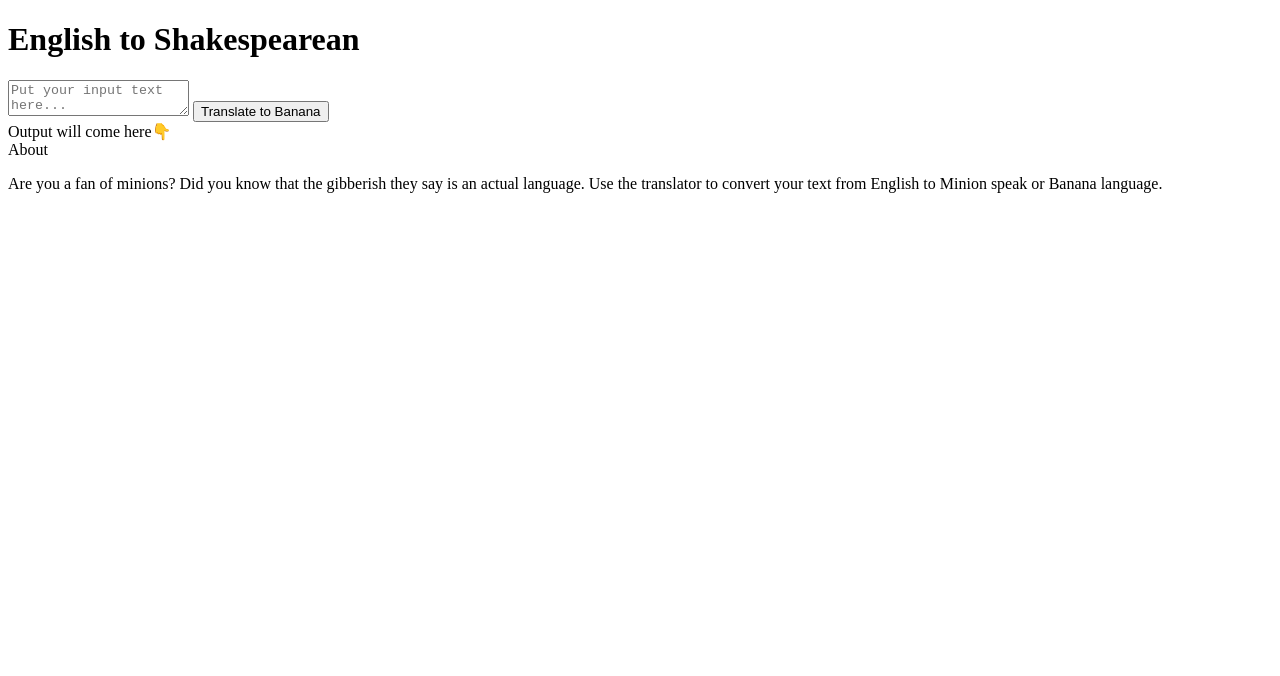
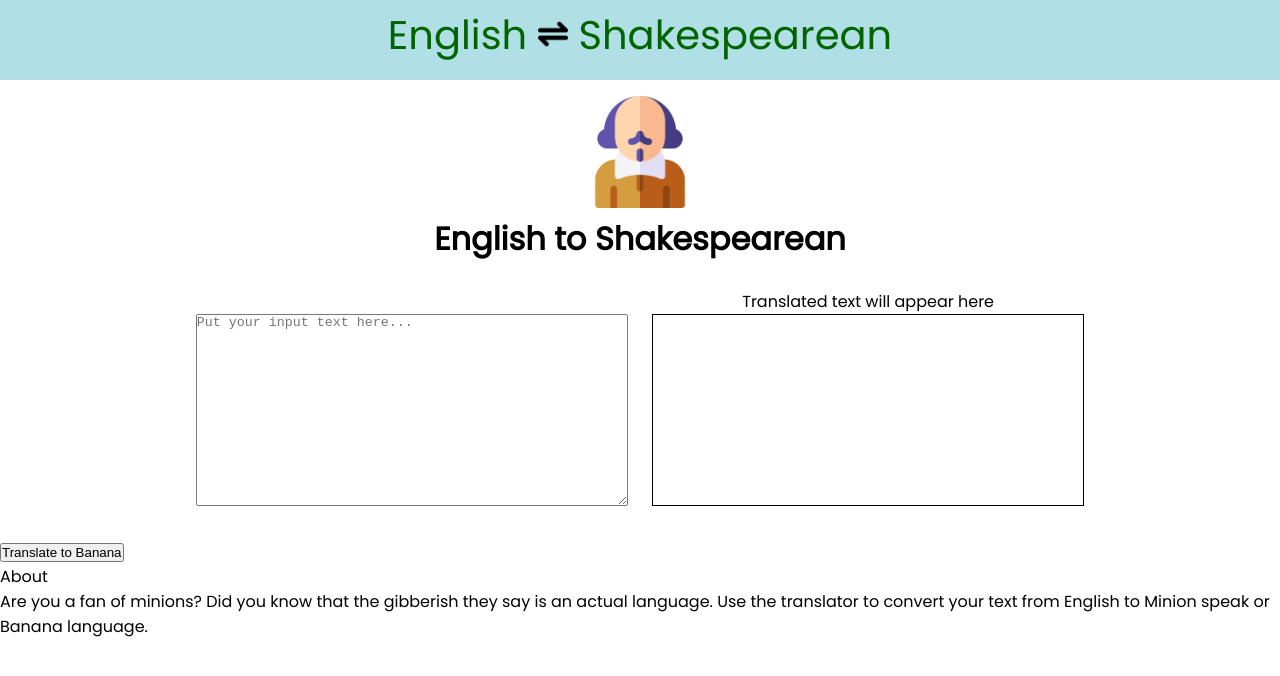
Before and after one commit to Sudip-Naskar/Mark-Seven, a plain HTML site: page index.html in a window 1280 px wide. Drawn offline with Linux system fonts and the light colour scheme.

Commit message:
main done

```diff
--- a/index.html
+++ b/index.html
@@ -9,12 +9,26 @@
 </head>
 
 <body>
-    <h1 class="heading">English to Shakespearean</h1>
 
-    <textarea name="" id="txt-ip" placeholder="Put your input text here..."></textarea>
+    <nav class="nav-container">
+        <div class="nav-brand">English <img src="/images/up-down.png" alt=""> Shakespearean</div>
+    </nav>
+
+    <header class="header">
+        <img src="/images/shakespeare.png" alt="">
+        <h1 class="heading">English to Shakespearean</h1>
+    </header>
+
+    <div class="main">
+        <div class="input-container">
+            <textarea name="" id="txt-ip" placeholder="Put your input text here..."></textarea>
+        </div>
+        <div class="output-container">
+            Translated text will appear here
+            <div id="txt-op"></div>
+        </div>
+    </div>
     <button id="btn-translate">Translate to Banana</button>
-    <div class="heading2">Output will come here👇</div>
-    <div id="txt-op"></div>
 
 
     <footer class="footer">
--- a/style.css
+++ b/style.css
@@ -0,0 +1,71 @@
+@import url('https://fonts.googleapis.com/css2?family=Montserrat:wght@400;700&family=Open+Sans:wght@300;400&family=Poppins:wght@200;400&display=swap');
+
+* {
+    margin: 0;
+    padding: 0;
+    box-sizing: border-box;
+}
+
+body {
+    font-family: 'Montserrat', sans-serif;
+    font-family: 'Open Sans', sans-serif;
+    font-family: 'Poppins', sans-serif;
+}
+
+.nav-container{
+    /* border: 2px solid red; */
+
+    background-color: powderblue;
+    color: darkgreen;
+    text-align: center;
+}
+
+.nav-brand{
+    height: 5rem;
+    font-size: 2.5rem;
+    padding-top: 5px;
+}
+
+.nav-brand img{
+    width: 30px;
+}
+
+.header{
+   text-align: center;
+   margin-top: 1rem;
+}
+
+.header img{
+    width: 7rem;
+}
+
+.main{
+    max-width: 80vw;
+    margin: 1rem auto;
+    text-align: center;
+}
+
+.main textarea{
+    height: 12rem;
+    width: 27rem;
+    margin-top: 25px;
+}
+
+#txt-op{
+    width: 27rem;
+    height: 12rem;
+    border: 1px solid black;
+}
+
+.btn-translate{
+    display: block;
+    background-color: yellow;
+}
+
+.input-container,
+.output-container {
+    display: inline-block;
+    vertical-align: top; /* Align elements vertically at the top */
+    font-size: 16px; /* Reset font-size to avoid affecting child elements */
+    margin: 10px; /* Adjust spacing as needed */
+}
```
Also changed, not shown: images/shakespeare.png (added), images/transfer.png (added), images/translation.png (added), images/up-down.png (added).
